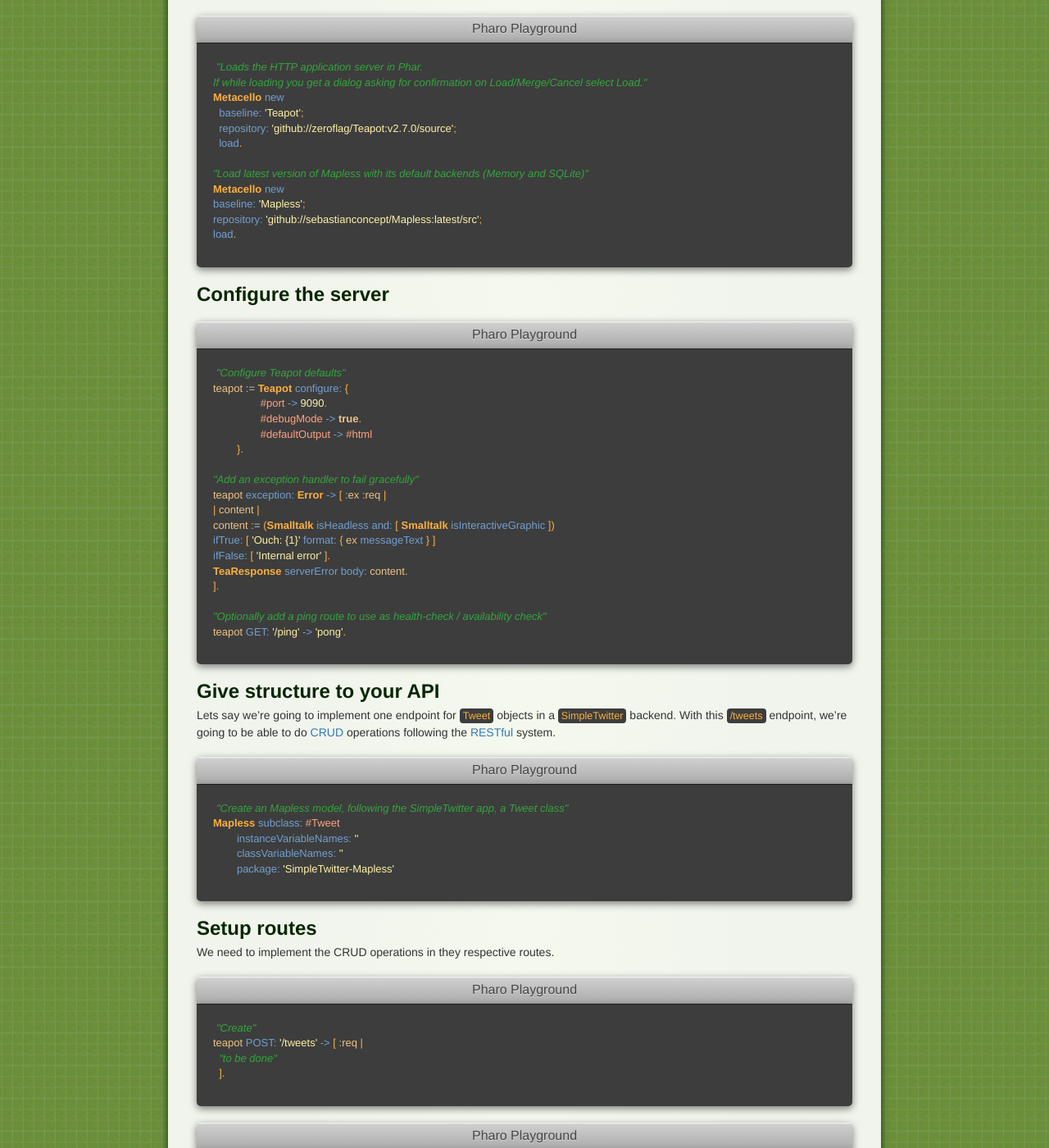
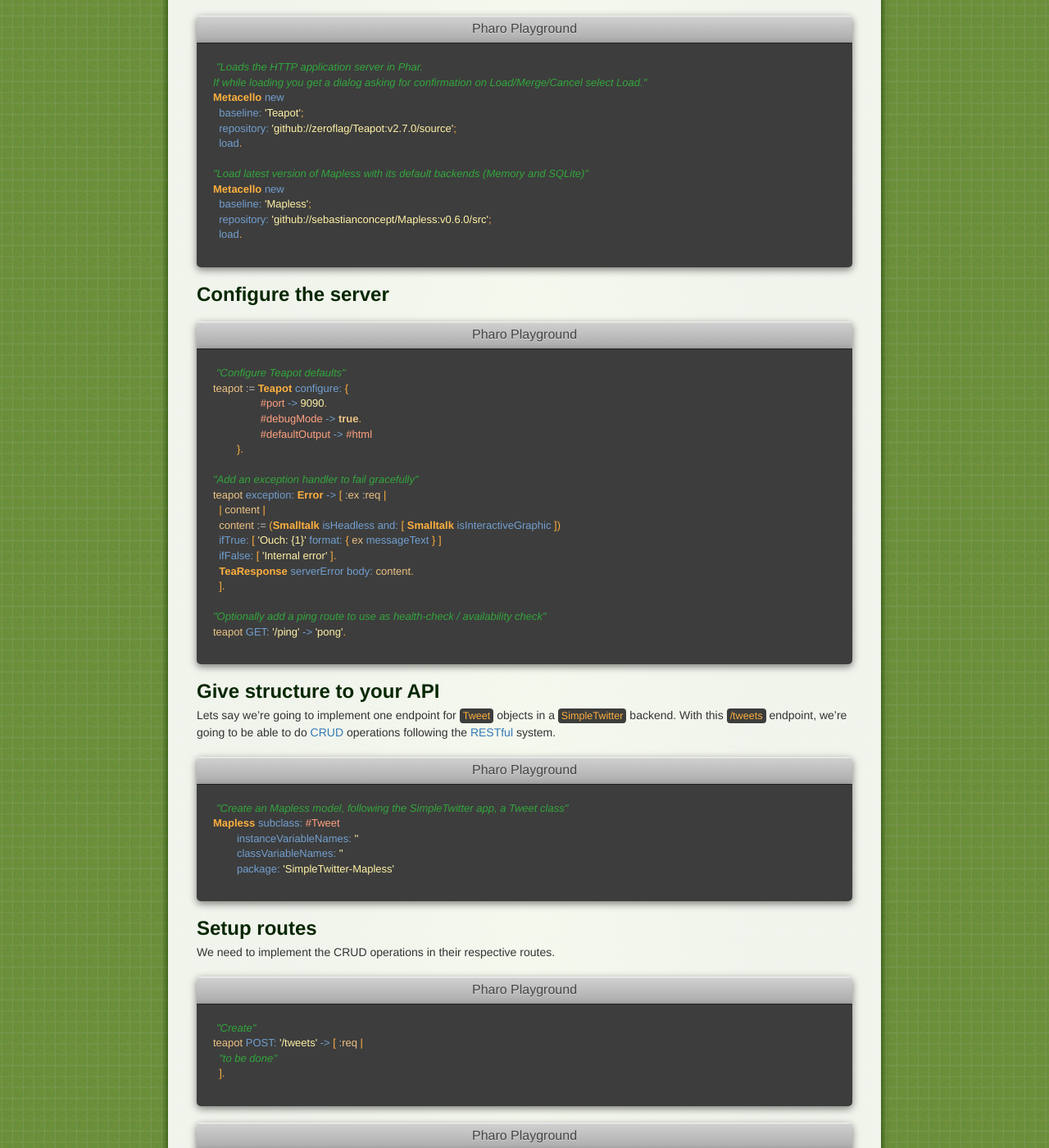
Before and after one commit to sebastianconcept/Mapless, a Jekyll site: the page built from _posts/2024-02-09-restful-api.md, in a window 1280 px wide and 1400 px high, scrolled down 440 px. Shown: the whole window at 82% size. Built offline with Jekyll 4.4.1, drawn with Linux system fonts in a browser that asks for light colours; nearby versions of some CDN libraries.

Commit message:
typo and formatting

```diff
--- a/_posts/2024-02-09-restful-api.md
+++ b/_posts/2024-02-09-restful-api.md
@@ -26,9 +26,9 @@
 
 "Load latest version of Mapless with its default backends (Memory and SQLite)"
 Metacello new
-baseline: 'Mapless';
-repository: 'github://sebastianconcept/Mapless:latest/src';
-load.
+  baseline: 'Mapless';
+  repository: 'github://sebastianconcept/Mapless:v0.6.0/src';
+  load.
 {% endhighlight %}
 
 </div>
@@ -49,12 +49,12 @@
 
 "Add an exception handler to fail gracefully"
 teapot exception: Error -> [ :ex :req |
-| content |
-content := (Smalltalk isHeadless and: [ Smalltalk isInteractiveGraphic ])
-ifTrue: [ 'Ouch: {1}' format: { ex messageText } ]
-ifFalse: [ 'Internal error' ].
-TeaResponse serverError body: content.
-].
+  | content |
+  content := (Smalltalk isHeadless and: [ Smalltalk isInteractiveGraphic ])
+  ifTrue: [ 'Ouch: {1}' format: { ex messageText } ]
+  ifFalse: [ 'Internal error' ].
+  TeaResponse serverError body: content.
+  ].
 
 "Optionally add a ping route to use as health-check / availability check"
 teapot GET: '/ping' -> 'pong'.
@@ -81,7 +81,7 @@
 
 ##### Setup routes
 
-We need to implement the CRUD operations in they respective routes.
+We need to implement the CRUD operations in their respective routes.
 
 {: .shellTitle }
 Pharo Playground
```
